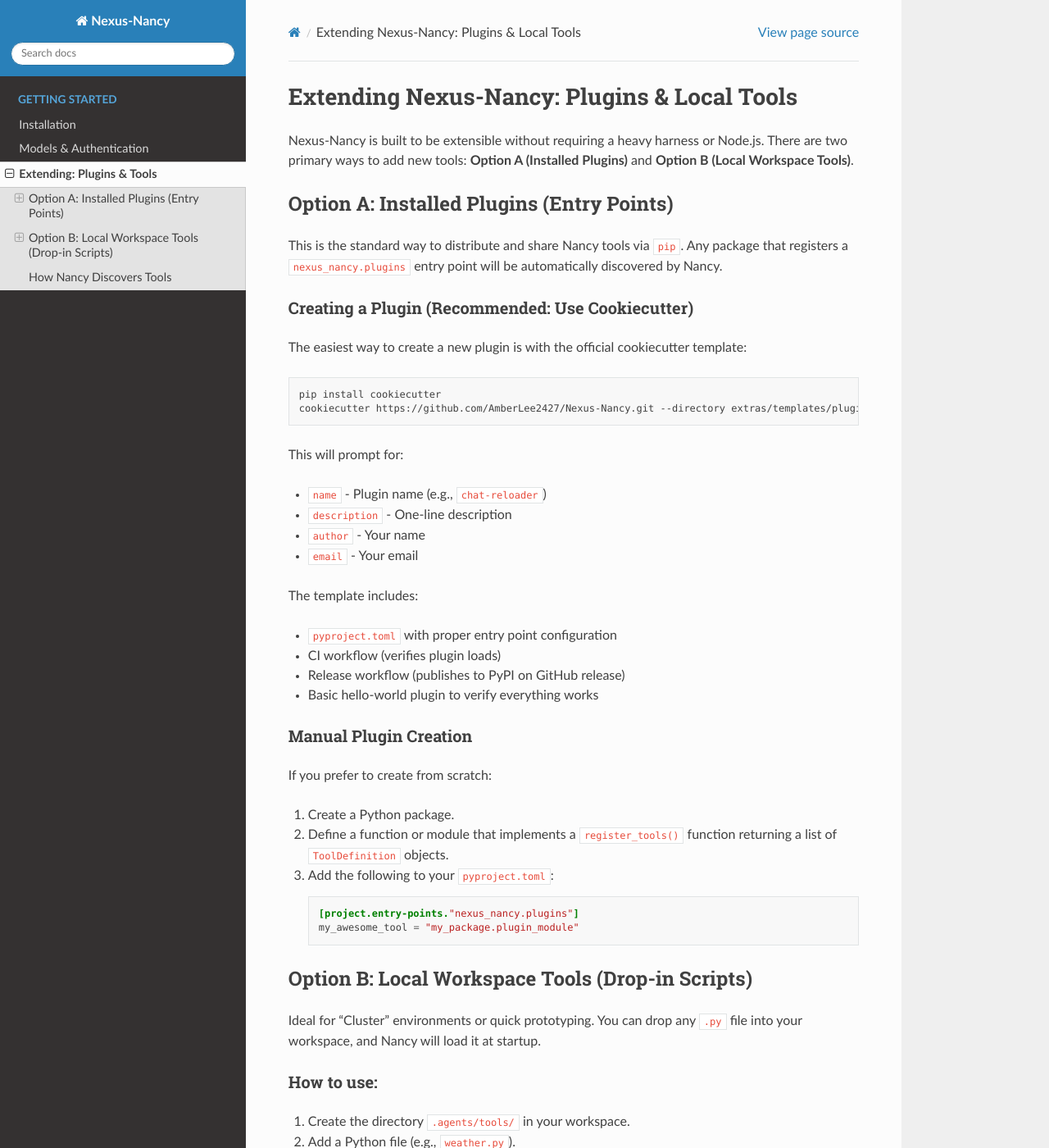
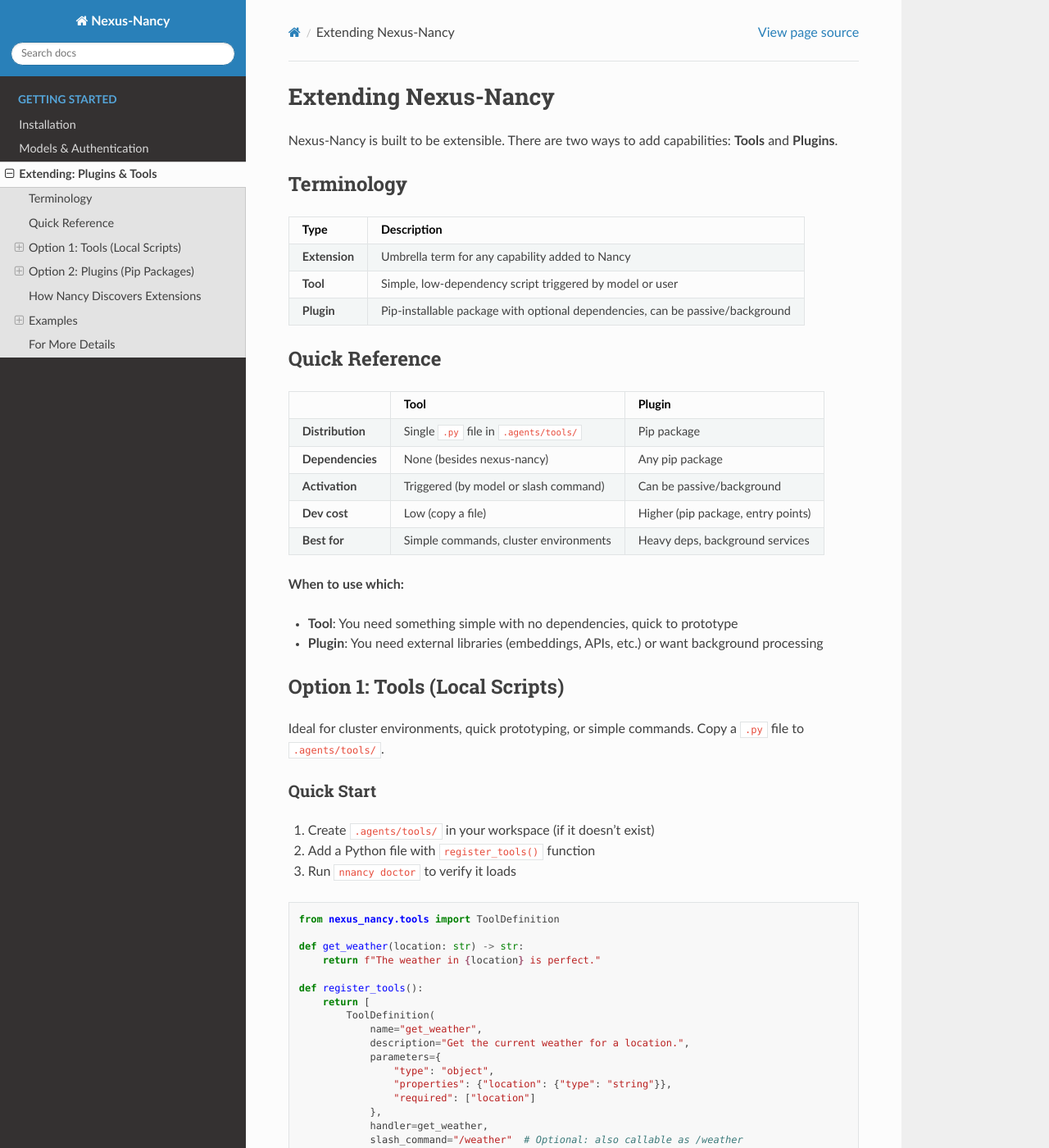
Before and after one commit to AmberLee2427/Nexus-Nancy, a Sphinx documentation site: the page built from docs/PLUGINS.md, in a window 1280 px wide and 1400 px high. Shown: the whole window at 82% size. Built offline with Sphinx 7.4.7 and the Read the Docs theme 3.1.0, drawn with Linux system fonts in a browser that asks for light colours; some of the changed text lies outside the part shown.

Commit message:
Rearranging for cookiecutter

````diff
--- a/docs/PLUGINS.md
+++ b/docs/PLUGINS.md
@@ -1,56 +1,43 @@
-# Extending Nexus-Nancy: Plugins & Local Tools
+# Extending Nexus-Nancy
 
-Nexus-Nancy is built to be extensible without requiring a heavy harness or Node.js. There are two primary ways to add new tools: **Option A (Installed Plugins)** and **Option B (Local Workspace Tools)**.
+Nexus-Nancy is built to be extensible. There are two ways to add capabilities: **Tools** and **Plugins**.
 
-## Option A: Installed Plugins (Entry Points)
-This is the standard way to distribute and share Nancy tools via `pip`. Any package that registers a `nexus_nancy.plugins` entry point will be automatically discovered by Nancy.
+## Terminology
 
-### Creating a Plugin (Recommended: Use Cookiecutter)
+| Type | Description |
+|------|-------------|
+| **Extension** | Umbrella term for any capability added to Nancy |
+| **Tool** | Simple, low-dependency script triggered by model or user |
+| **Plugin** | Pip-installable package with optional dependencies, can be passive/background |
 
-The easiest way to create a new plugin is with the official cookiecutter template:
+## Quick Reference
 
-```bash
-pip install cookiecutter
-cookiecutter https://github.com/AmberLee2427/Nexus-Nancy.git --directory extras/templates/plugin
-```
+| | Tool | Plugin |
+|---|---|---|
+| **Distribution** | Single `.py` file in `.agents/tools/` | Pip package |
+| **Dependencies** | None (besides nexus-nancy) | Any pip package |
+| **Activation** | Triggered (by model or slash command) | Can be passive/background |
+| **Dev cost** | Low (copy a file) | Higher (pip package, entry points) |
+| **Best for** | Simple commands, cluster environments | Heavy deps, background services |
 
-This will prompt for:
-- `name` - Plugin name (e.g., `chat-reloader`)
-- `description` - One-line description
-- `author` - Your name
-- `email` - Your email
+**When to use which:**
+- **Tool**: You need something simple with no dependencies, quick to prototype
+- **Plugin**: You need external libraries (embeddings, APIs, etc.) or want background processing
 
-The template includes:
-- `pyproject.toml` with proper entry point configuration
-- CI workflow (verifies plugin loads)
-- Release workflow (publishes to PyPI on GitHub release)
-- Basic hello-world plugin to verify everything works
+## Option 1: Tools (Local Scripts)
 
-### Manual Plugin Creation
+Ideal for cluster environments, quick prototyping, or simple commands. Copy a `.py` file to `.agents/tools/`.
 
-If you prefer to create from scratch:
+### Quick Start
 
-1. Create a Python package.
-2. Define a function or module that implements a `register_tools()` function returning a list of `ToolDefinition` objects.
-3. Add the following to your `pyproject.toml`:
-   ```toml
-   [project.entry-points."nexus_nancy.plugins"]
-   my_awesome_tool = "my_package.plugin_module"
-   ```
-
-## Option B: Local Workspace Tools (Drop-in Scripts)
-Ideal for "Cluster" environments or quick prototyping. You can drop any `.py` file into your workspace, and Nancy will load it at startup.
-
-### How to use:
-1. Create the directory `.agents/tools/` in your workspace.
-2. Add a Python file (e.g., `weather.py`).
-3. Implement the `register_tools()` function:
+1. Create `.agents/tools/` in your workspace (if it doesn't exist)
+2. Add a Python file with `register_tools()` function
+3. Run `nnancy doctor` to verify it loads
 
 ```python
 from nexus_nancy.tools import ToolDefinition
 
-def get_weather(location, **kwargs):
-    # Your logic here
+def get_weather(location: str) -> str:
     return f"The weather in {location} is perfect."
 
 def register_tools():
@@ -60,24 +47,98 @@ def register_tools():
             description="Get the current weather for a location.",
             parameters={
                 "type": "object",
-                "properties": {
-                    "location": {"type": "string"}
-                },
+                "properties": {"location": {"type": "string"}},
                 "required": ["location"]
             },
-            handler=get_weather
+            handler=get_weather,
+            slash_command="/weather"  # Optional: also callable as /weather
         )
     ]
 ```
 
-## How Nancy Discovers Tools
-Every time you run `nnancy` or use the `doctor` command, Nancy performs a discovery sweep:
-1. **Core**: Loads `bash`, `notebook_read`, etc.
-2. **Plugins**: Scans all installed packages for entry points.
-3. **Local**: Scans `.agents/tools/*.py`.
+### Using Slash Commands
 
-You can verify your tools are loaded by running:
+Tools can be called both by the model and directly by users:
+
+```python
+ToolDefinition(
+    name="reload",
+    description="Reload the chat session",
+    handler=reload_chat,
+    slash_command="/reload"  # User can type this directly
+)
+```
+
+- `/reload` - user calls directly
+- Model can also call `reload` as a tool
+
+## Option 2: Plugins (Pip Packages)
+
+For more complex extensions that need external dependencies or run as background services.
+
+### Creating a Plugin (Recommended: Cookiecutter)
+
+```bash
+pip install cookiecutter
+cookiecutter https://github.com/AmberLee2427/Nexus-Nancy.git --directory extras/templates/plugin
+```
+
+This creates a ready-to-go plugin repo with:
+- `pyproject.toml` with entry point configuration
+- CI workflow (verifies plugin loads)
+- Release workflow (publishes to PyPI on release)
+- Hello-world template to verify everything works
+
+### Manual Plugin Creation
+
+1. Create a Python package
+2. Add `register_tools()` function
+3. Configure entry point in `pyproject.toml`:
+   ```toml
+   [project.entry-points."nexus_nancy.plugins"]
+   my_plugin = "my_package.plugin"
+   ```
+
+### Background Services
+
+Plugins can run passively in the background. For example, a memory indexer:
+
+```python
+class MemoryIndexer:
+    def __init__(self):
+        self.embeddings = load_embeddings_library()
+        # Initialize in background
+
+    def on_message(self, message):
+        # Index message for later retrieval
+        pass
+
+# Nancy can call this periodically or it can hook into message processing
+```
+
+## How Nancy Discovers Extensions
+
+Every startup, Nancy scans:
+1. **Core**: `bash`, `notebook_read`, etc.
+2. **Plugins**: Installed packages with `nexus_nancy.plugins` entry point
+3. **Tools**: `.agents/tools/*.py` files
+
+Verify with:
 ```bash
 nnancy doctor
 ```
-Look for the `request_preflight` line to see the total tool count.
+
+Look for `tools=N` in the `request_preflight` line.
+
+## Examples
+
+### Tool: chat-reloader
+Simple script, no dependencies. Available as both tool (`reload`) and slash command (`/reload`).
+
+### Plugin: Memory Indexer
+Needs embeddings library (numpy, etc.), runs passively to index conversation history for retrieval later.
+
+## For More Details
+
+- **Extras**: Copy tools from `extras/tools/` or use templates in `extras/templates/`
+- **Templates**: See `extras/templates/tool/` for tools, `extras/templates/plugin/` for plugins
````
Also changed, not shown: extras/templates/plugin/{{cookiecutter.name}}/README.md (renamed from extras/templates/plugin/README.md), 15 other files.
